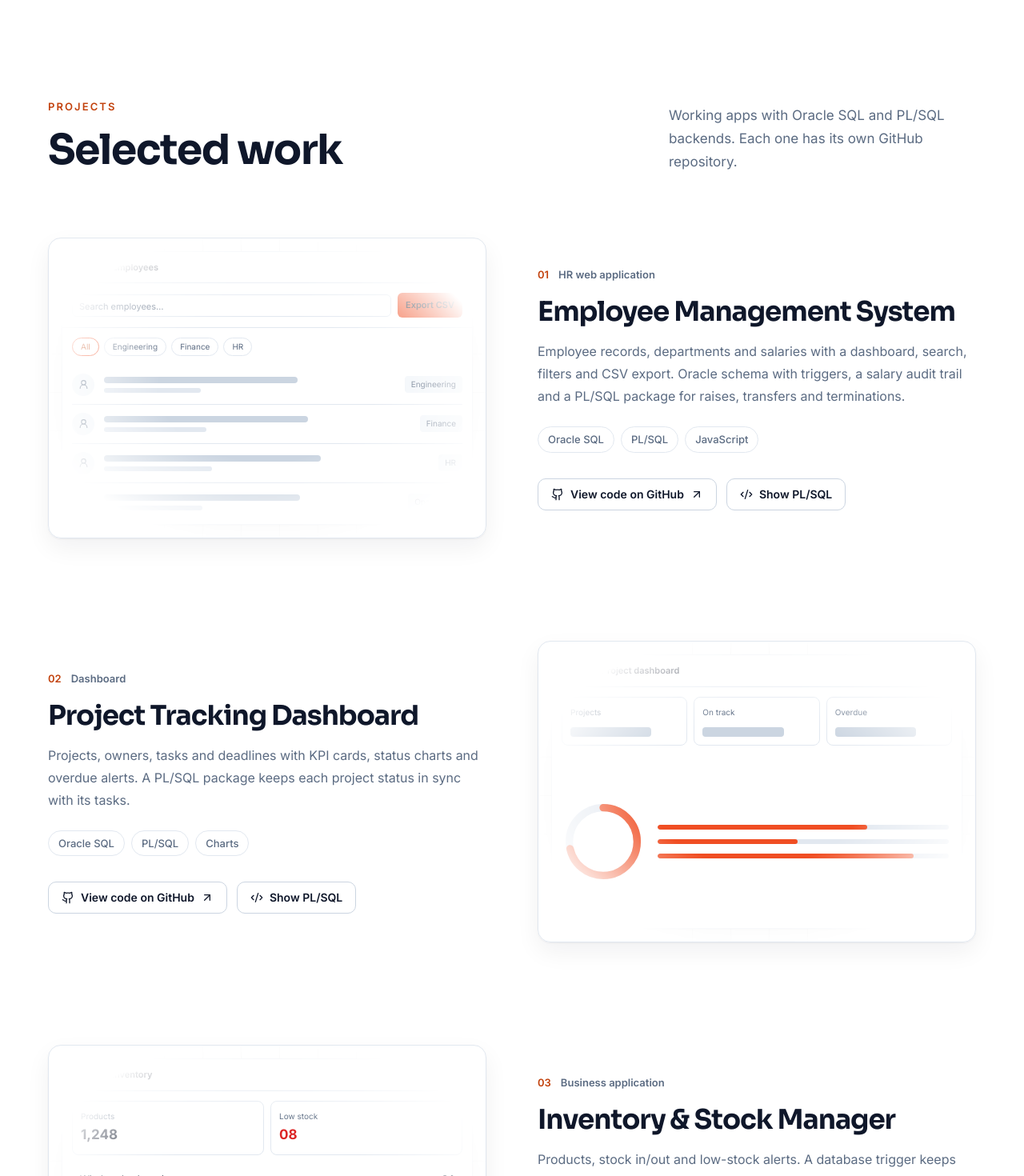
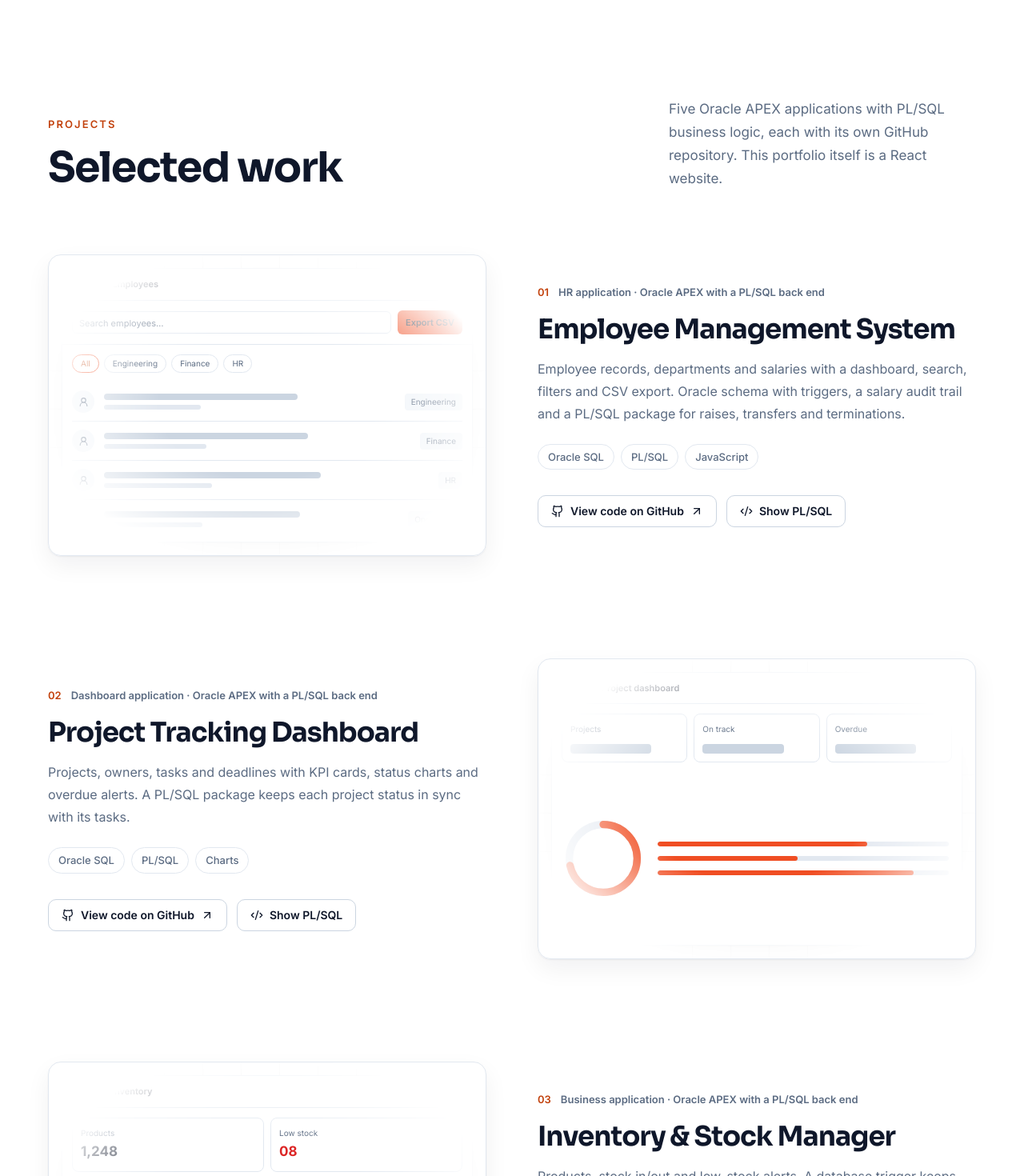
Before and after one commit to musmantech8/muhammad-usman-portfolio, a React (Vite) app: page / in a window 1280 px wide. Shown: the part 3500-4970 px from the top of the page at 80% size. Built offline with nearby package versions, Linux system fonts and the light colour scheme.

Commit message:
Label projects as Oracle APEX applications; align CV headline with frontend work

```diff
--- a/src/components/sections/Projects.jsx
+++ b/src/components/sections/Projects.jsx
@@ -9,7 +9,7 @@ export function Projects() {
         <SectionHead
           eyebrow="Projects"
           title="Selected work"
-          note="Working apps with Oracle SQL and PL/SQL backends. Each one has its own GitHub repository."
+          note="Five Oracle APEX applications with PL/SQL business logic, each with its own GitHub repository. This portfolio itself is a React website."
         />
 
         <div className="flex flex-col gap-24 md:gap-32">
--- a/src/content/content.js
+++ b/src/content/content.js
@@ -91,7 +91,7 @@ export const projects = [
   {
     number: '01',
     title: 'Employee Management System',
-    type: 'HR web application',
+    type: 'HR application  ·  Oracle APEX with a PL/SQL back end',
     description:
       'Employee records, departments and salaries with a dashboard, search, filters and CSV export. Oracle schema with triggers, a salary audit trail and a PL/SQL package for raises, transfers and terminations.',
     tags: ['Oracle SQL', 'PL/SQL', 'JavaScript'],
@@ -121,7 +121,7 @@ END give_raise;`,
   {
     number: '02',
     title: 'Project Tracking Dashboard',
-    type: 'Dashboard',
+    type: 'Dashboard application  ·  Oracle APEX with a PL/SQL back end',
     description:
       'Projects, owners, tasks and deadlines with KPI cards, status charts and overdue alerts. A PL/SQL package keeps each project status in sync with its tasks.',
     tags: ['Oracle SQL', 'PL/SQL', 'Charts'],
@@ -150,7 +150,7 @@ END project_progress;`,
   {
     number: '03',
     title: 'Inventory & Stock Manager',
-    type: 'Business application',
+    type: 'Business application  ·  Oracle APEX with a PL/SQL back end',
     description:
       'Products, stock in/out and low-stock alerts. A database trigger keeps quantities correct and blocks negative stock; reports include stock value and a running balance.',
     tags: ['Oracle SQL', 'PL/SQL', 'Database Design'],
```
Also changed, not shown: 1 other file (tests, documents, lock files or other folders).
